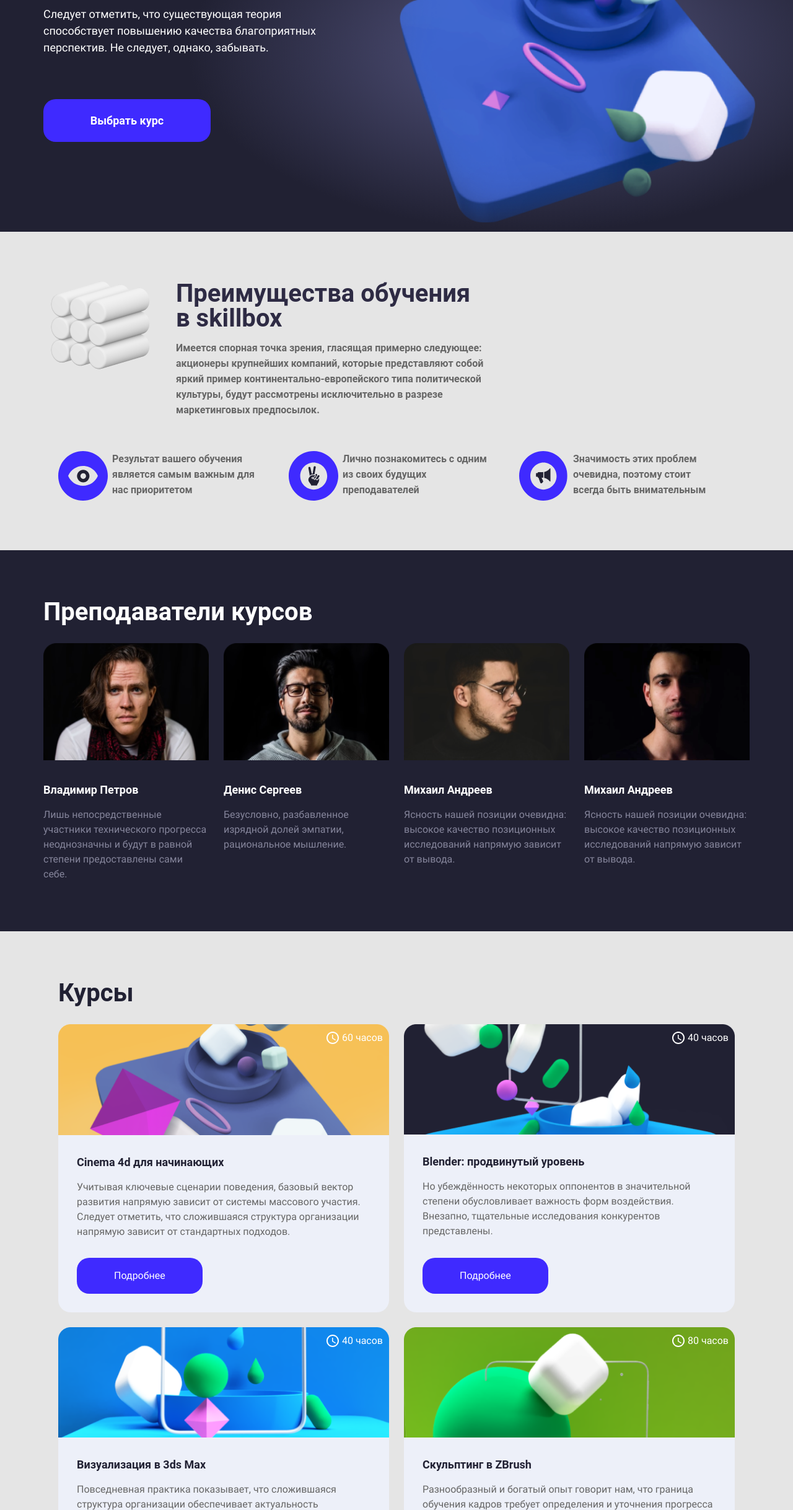
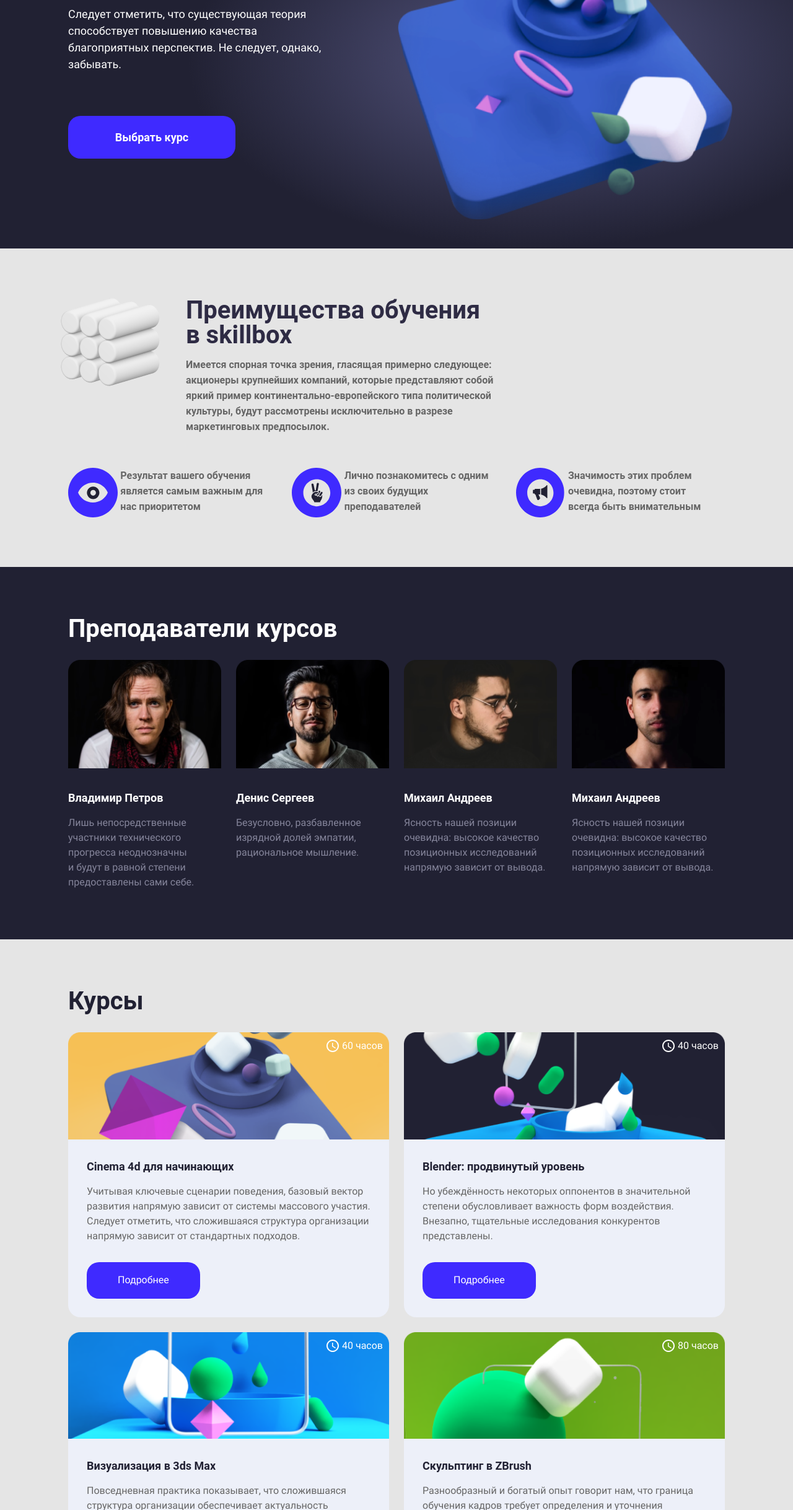
Before and after one commit to ilonakrasnopolska/Courses-3D-4th, a plain HTML site: page index.html in a window 1280 px wide. Shown: the part 363-2800 px from the top of the page at 62% size. Drawn offline with Linux system fonts and the light colour scheme.

Commit message:
fixed code and finished

```diff
--- a/css/style.css
+++ b/css/style.css
@@ -295,12 +295,13 @@ button {
 }
 
 .hero__container {
-  padding: 15px 0;
+  padding: 15px 40px;
 }
 
 .hero-content {
   padding-top: 130px;
   padding-bottom: 130px;
+  z-index: 2;
 }
 
 .hero__title {
@@ -340,6 +341,10 @@ button {
 }
 
 /* advantages section */
+
+.advantages__container {
+  padding: 0 40px;
+}
 
 .advantages__article {
   margin-bottom: var(--mb-normal);
@@ -388,7 +393,7 @@ button {
 }
 
 .teachers__container {
-  padding: 80px 0;
+  padding: 80px 40px;
 }
 
 .teachers {
@@ -420,6 +425,10 @@ button {
 }
 
 /* courses section */
+
+.courses__container {
+  padding: 0 40px;
+}
 
 .courses__title {
   margin-bottom: var(--mb-normal);
@@ -470,7 +479,8 @@ button {
 }
 
 .courses__btn {
-  padding: 20px 60px;
+  max-width: 100%;
+  padding: 20px 50px;
   -webkit-transition: color .3s ease-in-out, outline .3s ease-in-out;
   -o-transition: color .3s ease-in-out, outline .3s ease-in-out;
   transition: color .3s ease-in-out, outline .3s ease-in-out;
--- a/index.html
+++ b/index.html
@@ -45,9 +45,9 @@
       </nav>
     </div>
   </header>
-  <main>
+  <main class="content">
     <section id="1" class="hero section" role="presentation" aria-label="Главная">
-      <div class="hero__container container">
+      <article class="hero__container container">
         <div class="row">
           <div class="col-lg-5 col-md-6 col-sm-12 hero-content" aria-label="Текстовый контент">
             <h1 class="hero__title">
@@ -63,7 +63,7 @@
           </div>
           <div class="col-lg-7 col-md-6 hero-img"></div>
         </div>
-      </div>
+      </article>
     </section>
     <section id="2" class="advantages section" role="presentation" aria-label="Информационный блок о нас">
       <div class="advantages__container container">
@@ -236,7 +236,7 @@
         </h2>
         <ul class="row courses__list">
           <li class="col-xl-6 col-lg-6 col-md-6 col-sm-6 mb-4">
-            <div class="courses__card flex">
+            <article class="courses__card flex">
               <div class="courses__time-block">
                 <svg width="24" height="24" viewBox="0 0 24 24" fill="none" xmlns="http://www.w3.org/2000/svg">
                   <g clip-path="url(#clip0_51_89)">
@@ -273,10 +273,10 @@
                   Подробнее
                 </button>
               </div>
-            </div>
+            </article>
           </li>
           <li class="col-xl-6 col-lg-6 col-md-6 col-sm-6 mb-4">
-            <div class="courses__card flex">
+            <article class="courses__card flex">
               <div class="courses__time-block">
                 <svg width="24" height="24" viewBox="0 0 24 24" fill="none" xmlns="http://www.w3.org/2000/svg">
                   <g clip-path="url(#clip0_51_89)">
@@ -310,10 +310,10 @@
                   Подробнее
                 </button>
               </div>
-            </div>
+            </article>
           </li>
           <li class="col-xl-6 col-lg-6 col-md-6 col-sm-6 mb-4 ">
-            <div class="courses__card flex">
+            <article class="courses__card flex">
               <div class="courses__time-block">
                 <svg width="24" height="24" viewBox="0 0 24 24" fill="none" xmlns="http://www.w3.org/2000/svg">
                   <g clip-path="url(#clip0_51_89)">
@@ -347,10 +347,10 @@
                   Подробнее
                 </button>
               </div>
-            </div>
+            </article>
           </li>
           <li class="col-xl-6 col-lg-6 col-md-6 col-sm-6 mb-4 ">
-            <div class="courses__card flex">
+            <article class="courses__card flex">
               <div class="courses__time-block">
                 <svg width="24" height="24" viewBox="0 0 24 24" fill="none" xmlns="http://www.w3.org/2000/svg">
                   <g clip-path="url(#clip0_51_89)">
@@ -385,7 +385,7 @@
                   Подробнее
                 </button>
               </div>
-            </div>
+            </article>
           </li>
         </ul>
       </div>
```
